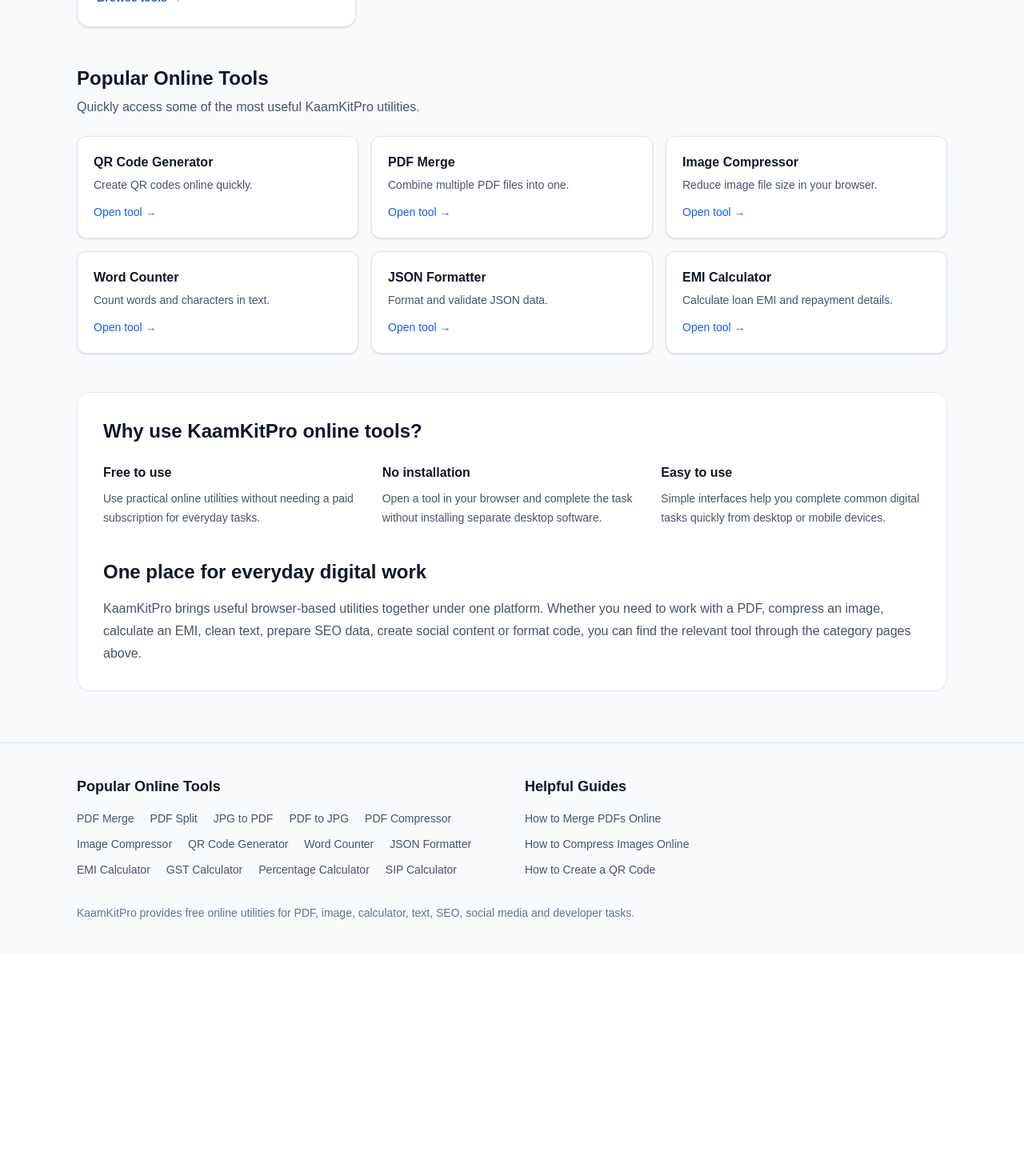
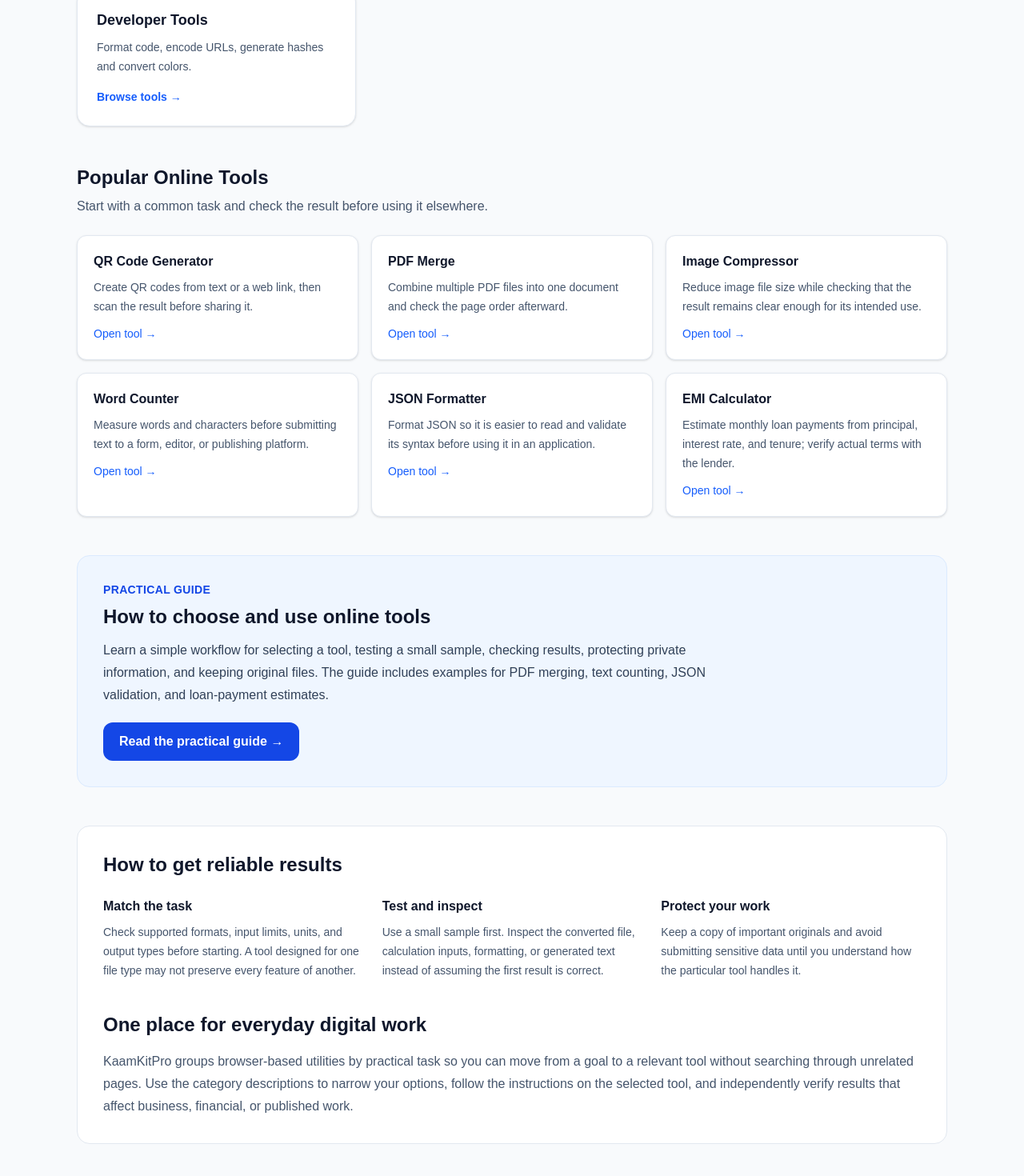
Before and after one commit to WellProSoftware/kaamkitpro, a Next.js app: page /tools in a window 1280 px wide. Shown: the part 960-2430 px from the top of the page at 80% size. Before the commit the page ends 2153 px from the top, so only its background shows below. Built offline with nearby package versions, Linux system fonts and the light colour scheme.

Commit message:
content: improve tools directory and link practical guide

```diff
--- a/src/app/tools/page.tsx
+++ b/src/app/tools/page.tsx
@@ -2,131 +2,53 @@ import Link from "next/link";
 import Breadcrumbs from "@/components/Breadcrumbs";
 
 const categories = [
-  {
-    title: "PDF Tools",
-    href: "/tools/pdf",
-    description: "Merge, split, convert and optimize PDF files.",
-  },
-  {
-    title: "Image Tools",
-    href: "/tools/image",
-    description: "Compress, resize, convert and crop images.",
-  },
-  {
-    title: "Calculators",
-    href: "/tools/calculators",
-    description: "EMI, GST, SIP, BMI, age and percentage calculators.",
-  },
-  {
-    title: "Text Tools",
-    href: "/tools/text",
-    description: "Count, convert and clean text quickly.",
-  },
-  {
-    title: "SEO Tools",
-    href: "/tools/seo",
-    description: "Meta tags, keywords, slugs and sitemap utilities.",
-  },
-  {
-    title: "Social Tools",
-    href: "/tools/social",
-    description: "Hashtags, captions, YouTube and social tools.",
-  },
-  {
-    title: "Developer Tools",
-    href: "/tools/developer",
-    description: "Format code, encode URLs, generate hashes and convert colors.",
-  },
+  { title: "PDF Tools", href: "/tools/pdf", description: "Merge, split, convert and optimize PDF files." },
+  { title: "Image Tools", href: "/tools/image", description: "Compress, resize, convert and crop images." },
+  { title: "Calculators", href: "/tools/calculators", description: "EMI, GST, SIP, BMI, age and percentage calculators." },
+  { title: "Text Tools", href: "/tools/text", description: "Count, convert and clean text quickly." },
+  { title: "SEO Tools", href: "/tools/seo", description: "Meta tags, keywords, slugs and sitemap utilities." },
+  { title: "Social Tools", href: "/tools/social", description: "Hashtags, captions, YouTube and social tools." },
+  { title: "Developer Tools", href: "/tools/developer", description: "Format code, encode URLs, generate hashes and convert colors." },
 ];
 
 const popularTools = [
-  {
-    href: "/tools/qr-code-generator",
-    title: "QR Code Generator",
-    description: "Create QR codes online quickly.",
-  },
-  {
-    href: "/tools/pdf-merge",
-    title: "PDF Merge",
-    description: "Combine multiple PDF files into one.",
-  },
-  {
-    href: "/tools/image-compressor",
-    title: "Image Compressor",
-    description: "Reduce image file size in your browser.",
-  },
-  {
-    href: "/tools/word-counter",
-    title: "Word Counter",
-    description: "Count words and characters in text.",
-  },
-  {
-    href: "/tools/json-formatter",
-    title: "JSON Formatter",
-    description: "Format and validate JSON data.",
-  },
-  {
-    href: "/tools/emi-calculator",
-    title: "EMI Calculator",
-    description: "Calculate loan EMI and repayment details.",
-  },
+  { href: "/tools/qr-code-generator", title: "QR Code Generator", description: "Create QR codes from text or a web link, then scan the result before sharing it." },
+  { href: "/tools/pdf-merge", title: "PDF Merge", description: "Combine multiple PDF files into one document and check the page order afterward." },
+  { href: "/tools/image-compressor", title: "Image Compressor", description: "Reduce image file size while checking that the result remains clear enough for its intended use." },
+  { href: "/tools/word-counter", title: "Word Counter", description: "Measure words and characters before submitting text to a form, editor, or publishing platform." },
+  { href: "/tools/json-formatter", title: "JSON Formatter", description: "Format JSON so it is easier to read and validate its syntax before using it in an application." },
+  { href: "/tools/emi-calculator", title: "EMI Calculator", description: "Estimate monthly loan payments from principal, interest rate, and tenure; verify actual terms with the lender." },
 ];
 
 export default function ToolsPage() {
   return (
     <main className="min-h-screen bg-slate-50">
-      <Breadcrumbs
-        items={[
-        { label: "Tools" },
-        ]}
-      />
+      <Breadcrumbs items={[{ label: "Tools" }]} />
 
       <section className="border-b border-slate-200 bg-white">
         <div className="mx-auto max-w-6xl px-4 py-14 sm:px-6 lg:px-8">
-          <p className="text-sm font-semibold uppercase tracking-wide text-blue-600">
-            KaamKitPro Tools
+          <p className="text-sm font-semibold uppercase tracking-wide text-blue-600">KaamKitPro Tools</p>
+          <h1 className="mt-3 text-3xl font-bold tracking-tight text-slate-900 sm:text-4xl">Free Online Tools</h1>
+          <p className="mt-4 max-w-3xl text-base leading-7 text-slate-600 sm:text-lg">
+            Find a utility by the task you need to complete. Browse PDF and image tools, calculators, text utilities, SEO helpers, social media tools, and developer utilities. Each tool should be checked with your own input and requirements before you rely on its output.
           </p>
-
-          <h1 className="mt-3 text-3xl font-bold tracking-tight text-slate-900 sm:text-4xl">
-            Free Online Tools
-          </h1>
-
-          <p className="mt-4 max-w-3xl text-base leading-7 text-slate-600 sm:text-lg">
-            Explore free online tools for PDF files, images, calculations,
-            text, SEO, social media and developer tasks. Choose a category
-            below or jump directly to a popular utility.
+          <p className="mt-3 max-w-3xl leading-7 text-slate-600">
+            For the best results, start with a small sample, review the output, and keep an original copy of important files. Do not enter confidential information unless you have checked the data-handling details for the specific tool.
           </p>
         </div>
       </section>
 
       <section className="mx-auto max-w-6xl px-4 py-12 sm:px-6 lg:px-8">
         <div className="mb-6">
-          <h2 className="text-2xl font-bold text-slate-900">
-            Browse Tools by Category
-          </h2>
-          <p className="mt-2 text-slate-600">
-            Choose the type of online tool you need.
-          </p>
+          <h2 className="text-2xl font-bold text-slate-900">Browse Tools by Category</h2>
+          <p className="mt-2 text-slate-600">Choose a category based on the job you need to finish.</p>
         </div>
-
         <div className="grid gap-5 sm:grid-cols-2 lg:grid-cols-3">
           {categories.map((category) => (
-            <Link
-              key={category.href}
-              href={category.href}
-              className="rounded-2xl border border-slate-200 bg-white p-6 shadow-sm transition hover:-translate-y-1 hover:border-blue-300 hover:shadow-md"
-            >
-              <h3 className="text-lg font-semibold text-slate-900">
-                {category.title}
-              </h3>
-
-              <p className="mt-2 text-sm leading-6 text-slate-600">
-                {category.description}
-              </p>
-
-              <span className="mt-4 inline-block text-sm font-semibold text-blue-600">
-                Browse tools →
-              </span>
+            <Link key={category.href} href={category.href} className="rounded-2xl border border-slate-200 bg-white p-6 shadow-sm transition hover:-translate-y-1 hover:border-blue-300 hover:shadow-md">
+              <h3 className="text-lg font-semibold text-slate-900">{category.title}</h3>
+              <p className="mt-2 text-sm leading-6 text-slate-600">{category.description}</p>
+              <span className="mt-4 inline-block text-sm font-semibold text-blue-600">Browse tools →</span>
             </Link>
           ))}
         </div>
@@ -134,85 +56,53 @@ export default function ToolsPage() {
 
       <section className="mx-auto max-w-6xl px-4 pb-12 sm:px-6 lg:px-8">
         <div className="mb-6">
-          <h2 className="text-2xl font-bold text-slate-900">
-            Popular Online Tools
-          </h2>
-          <p className="mt-2 text-slate-600">
-            Quickly access some of the most useful KaamKitPro utilities.
-          </p>
+          <h2 className="text-2xl font-bold text-slate-900">Popular Online Tools</h2>
+          <p className="mt-2 text-slate-600">Start with a common task and check the result before using it elsewhere.</p>
         </div>
-
         <div className="grid gap-4 sm:grid-cols-2 lg:grid-cols-3">
           {popularTools.map((tool) => (
-            <Link
-              key={tool.href}
-              href={tool.href}
-              className="rounded-xl border border-slate-200 bg-white p-5 shadow-sm transition hover:border-blue-300 hover:shadow-md"
-            >
-              <h3 className="font-semibold text-slate-900">
-                {tool.title}
-              </h3>
-
-              <p className="mt-1 text-sm leading-6 text-slate-600">
-                {tool.description}
-              </p>
-
-              <span className="mt-3 inline-block text-sm font-medium text-blue-600">
-                Open tool →
-              </span>
+            <Link key={tool.href} href={tool.href} className="rounded-xl border border-slate-200 bg-white p-5 shadow-sm transition hover:border-blue-300 hover:shadow-md">
+              <h3 className="font-semibold text-slate-900">{tool.title}</h3>
+              <p className="mt-2 text-sm leading-6 text-slate-600">{tool.description}</p>
+              <span className="mt-3 inline-block text-sm font-medium text-blue-600">Open tool →</span>
             </Link>
           ))}
         </div>
       </section>
 
+      <section className="mx-auto max-w-6xl px-4 pb-12 sm:px-6 lg:px-8">
+        <div className="rounded-2xl border border-blue-100 bg-blue-50 p-6 sm:p-8">
+          <p className="text-sm font-semibold uppercase tracking-wide text-blue-700">Practical guide</p>
+          <h2 className="mt-2 text-2xl font-bold text-slate-900">How to choose and use online tools</h2>
+          <p className="mt-3 max-w-3xl leading-7 text-slate-700">
+            Learn a simple workflow for selecting a tool, testing a small sample, checking results, protecting private information, and keeping original files. The guide includes examples for PDF merging, text counting, JSON validation, and loan-payment estimates.
+          </p>
+          <Link href="/guides/choosing-online-tools" className="mt-5 inline-flex rounded-xl bg-blue-700 px-5 py-3 font-semibold text-white hover:bg-blue-800">
+            Read the practical guide →
+          </Link>
+        </div>
+      </section>
+
       <section className="mx-auto max-w-6xl px-4 pb-16 sm:px-6 lg:px-8">
         <div className="rounded-2xl border border-slate-200 bg-white p-6 sm:p-8">
-          <h2 className="text-2xl font-bold text-slate-900">
-            Why use KaamKitPro online tools?
-          </h2>
-
+          <h2 className="text-2xl font-bold text-slate-900">How to get reliable results</h2>
           <div className="mt-6 grid gap-6 md:grid-cols-3">
             <div>
-              <h3 className="font-semibold text-slate-900">
-                Free to use
-              </h3>
-              <p className="mt-2 text-sm leading-6 text-slate-600">
-                Use practical online utilities without needing a paid
-                subscription for everyday tasks.
-              </p>
+              <h3 className="font-semibold text-slate-900">Match the task</h3>
+              <p className="mt-2 text-sm leading-6 text-slate-600">Check supported formats, input limits, units, and output types before starting. A tool designed for one file type may not preserve every feature of another.</p>
             </div>
-
             <div>
-              <h3 className="font-semibold text-slate-900">
-                No installation
-              </h3>
-              <p className="mt-2 text-sm leading-6 text-slate-600">
-                Open a tool in your browser and complete the task without
-                installing separate desktop software.
-              </p>
+              <h3 className="font-semibold text-slate-900">Test and inspect</h3>
+              <p className="mt-2 text-sm leading-6 text-slate-600">Use a small sample first. Inspect the converted file, calculation inputs, formatting, or generated text instead of assuming the first result is correct.</p>
             </div>
-
             <div>
-              <h3 className="font-semibold text-slate-900">
-                Easy to use
-              </h3>
-              <p className="mt-2 text-sm leading-6 text-slate-600">
-                Simple interfaces help you complete common digital tasks
-                quickly from desktop or mobile devices.
-              </p>
+              <h3 className="font-semibold text-slate-900">Protect your work</h3>
+              <p className="mt-2 text-sm leading-6 text-slate-600">Keep a copy of important originals and avoid submitting sensitive data until you understand how the particular tool handles it.</p>
             </div>
           </div>
-
-          <h2 className="mt-10 text-2xl font-bold text-slate-900">
-            One place for everyday digital work
-          </h2>
-
+          <h2 className="mt-10 text-2xl font-bold text-slate-900">One place for everyday digital work</h2>
           <p className="mt-4 leading-7 text-slate-600">
-            KaamKitPro brings useful browser-based utilities together under
-            one platform. Whether you need to work with a PDF, compress an
-            image, calculate an EMI, clean text, prepare SEO data, create
-            social content or format code, you can find the relevant tool
-            through the category pages above.
+            KaamKitPro groups browser-based utilities by practical task so you can move from a goal to a relevant tool without searching through unrelated pages. Use the category descriptions to narrow your options, follow the instructions on the selected tool, and independently verify results that affect business, financial, or published work.
           </p>
         </div>
       </section>
```
